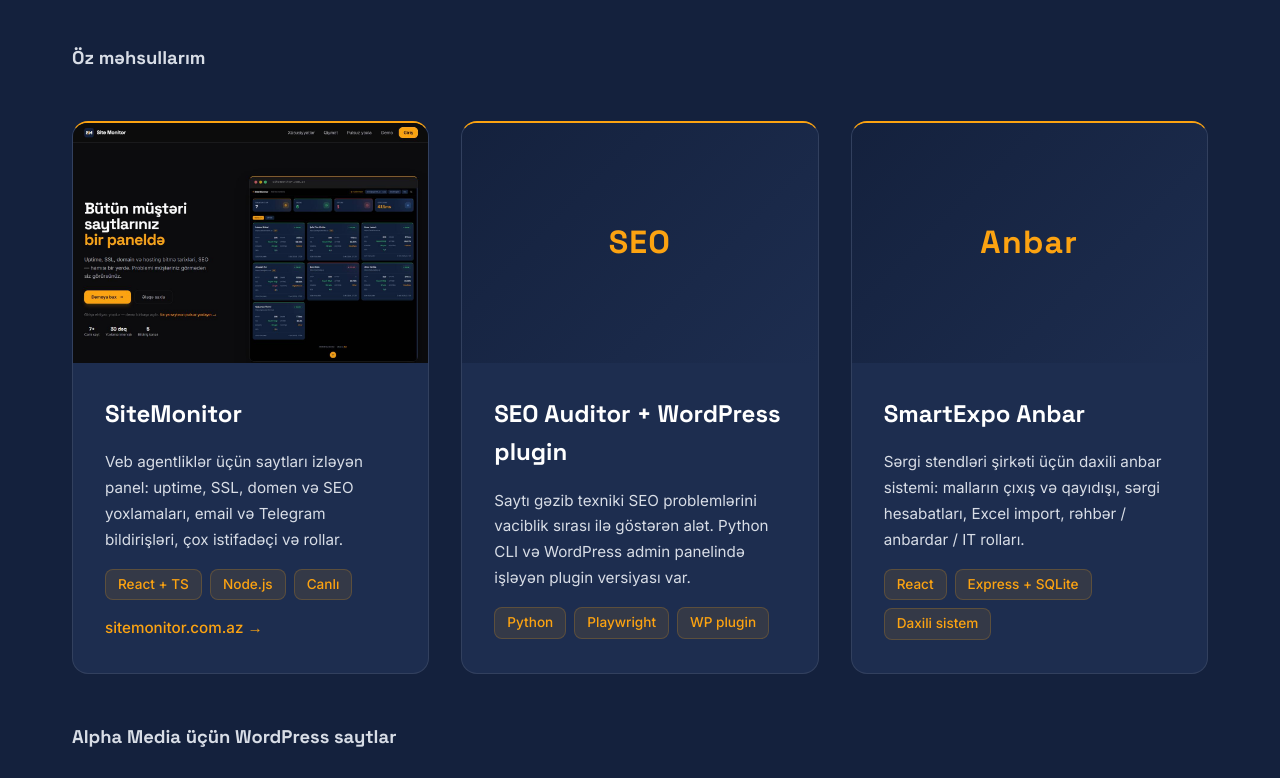
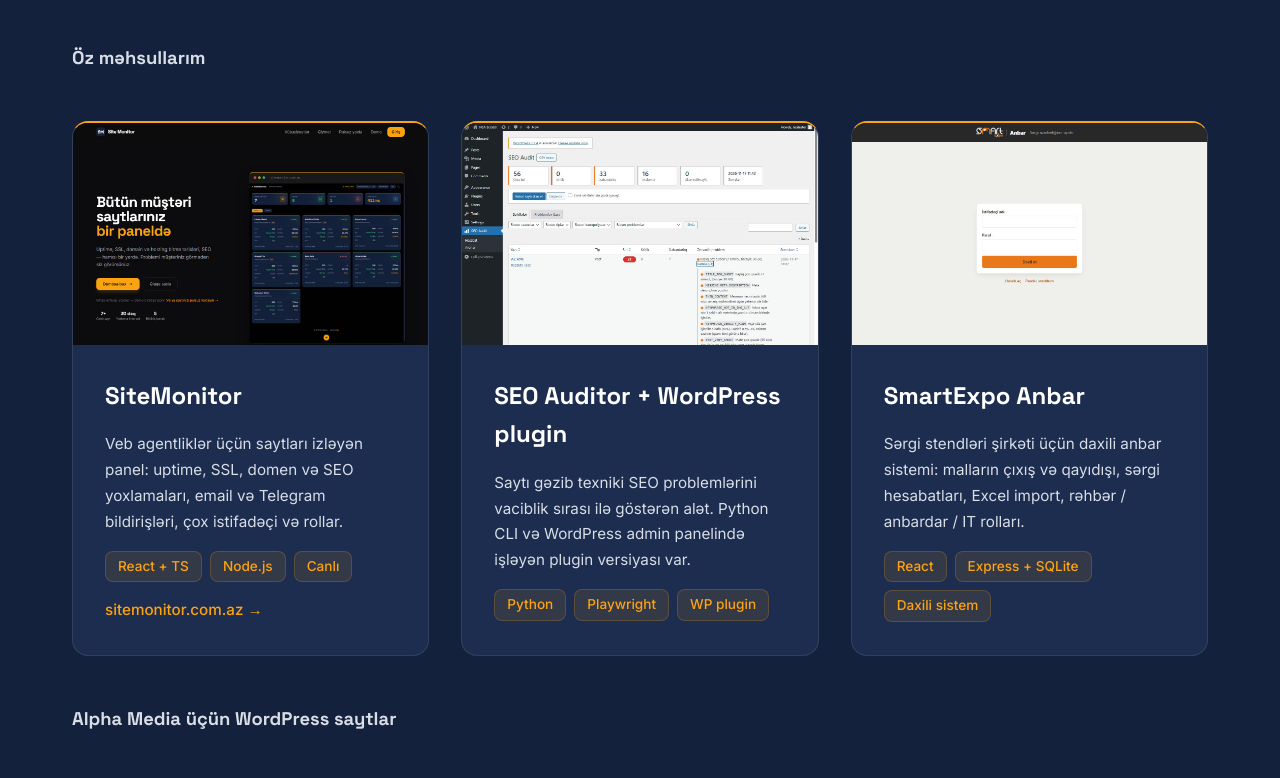
Before and after one commit to Myr-01/portfolio-site, a plain HTML site: page index.html in a window 1280 px wide. Shown: the part 1780-2558 px from the top of the page. Drawn offline with Linux system fonts and the light colour scheme.

Commit message:
Layihe sekilleri: SEO Auditor ve Anbar ucun sekil, butun sekiller 16:10
Co-Authored-By: Claude Opus 5.5 <noreply@anthropic.com>

```diff
--- a/css/style.css
+++ b/css/style.css
@@ -1035,3 +1035,6 @@ ul {
 .services-grid, .portfolio-grid.four { grid-template-columns: repeat(4, 1fr); }
 @media (max-width: 1100px) { .services-grid, .portfolio-grid.four { grid-template-columns: repeat(2, 1fr); } }
 @media (max-width: 600px) { .services-grid, .portfolio-grid.four { grid-template-columns: 1fr; } }
+/* Şəkillər 16:10 düzbucaqlı: ekran görüntüsü kəsilmədən görünür */
+.portfolio-image { height: auto; aspect-ratio: 16 / 10; }
+.portfolio-image img { object-fit: cover; object-position: top center; }
--- a/index.html
+++ b/index.html
@@ -136,7 +136,9 @@
                 </article>
 
                 <article class="portfolio-card">
-                    <div class="portfolio-image no-img" aria-hidden="true"><span>SEO</span></div>
+                    <div class="portfolio-image">
+                        <img src="assets/images/seo-auditor.jpg" alt="SEO Audit plugininin WordPress admin panelindəki hesabatı" loading="lazy">
+                    </div>
                     <div class="portfolio-content">
                         <h3 class="portfolio-title">SEO Auditor + WordPress plugin</h3>
                         <p class="portfolio-description">Saytı gəzib texniki SEO problemlərini vaciblik sırası ilə göstərən alət. Python CLI və WordPress admin panelində işləyən plugin versiyası var.</p>
@@ -149,7 +151,9 @@
                 </article>
 
                 <article class="portfolio-card">
-                    <div class="portfolio-image no-img" aria-hidden="true"><span>Anbar</span></div>
+                    <div class="portfolio-image">
+                        <img src="assets/images/anbar.jpg" alt="SmartExpo Anbar sisteminin giriş ekranı" loading="lazy">
+                    </div>
                     <div class="portfolio-content">
                         <h3 class="portfolio-title">SmartExpo Anbar</h3>
                         <p class="portfolio-description">Sərgi stendləri şirkəti üçün daxili anbar sistemi: malların çıxış və qayıdışı, sərgi hesabatları, Excel import, rəhbər / anbardar / IT rolları.</p>
```
Also changed, not shown: assets/images/anbar.jpg (added), assets/images/seo-auditor.jpg (added).
